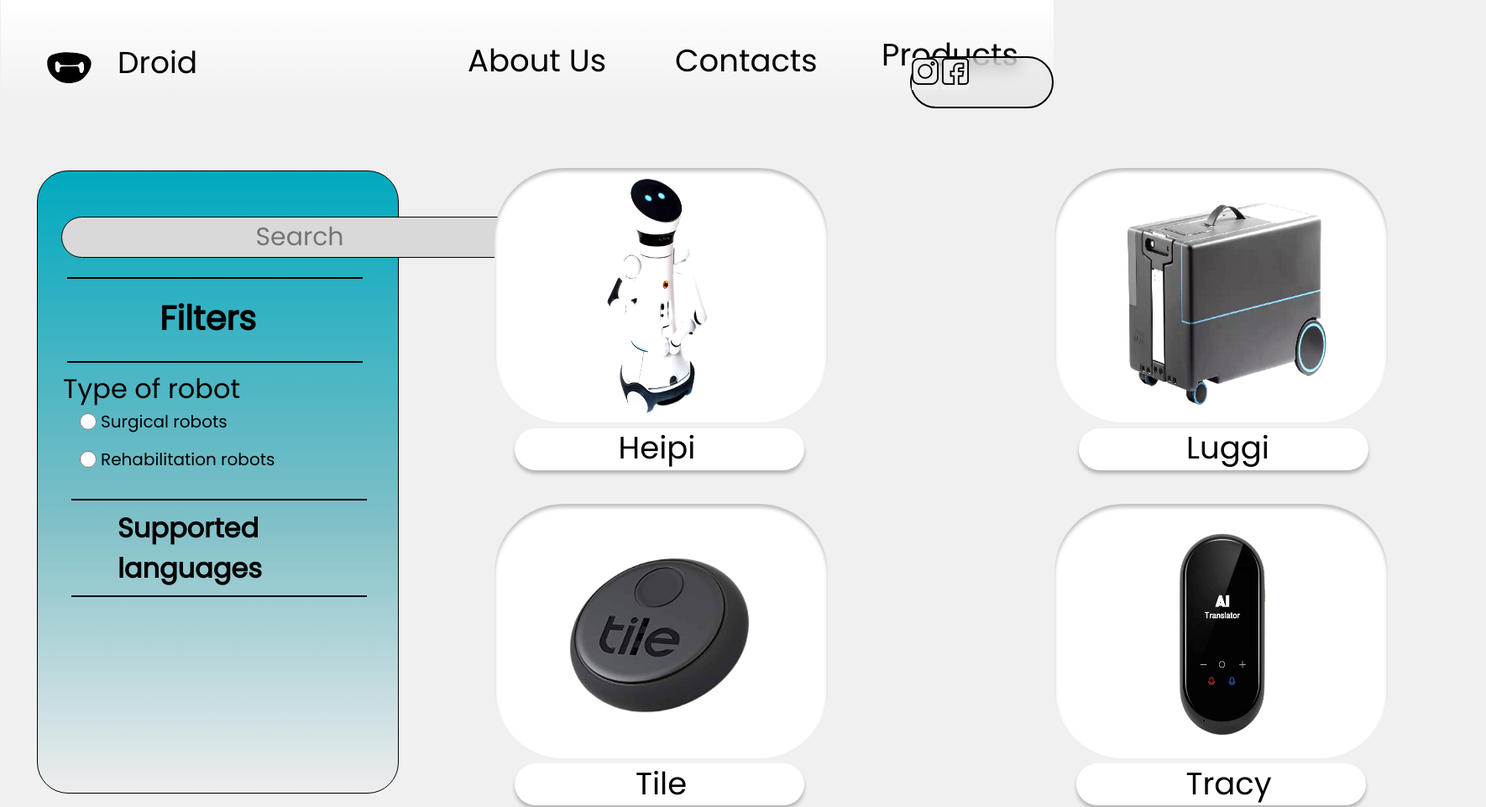
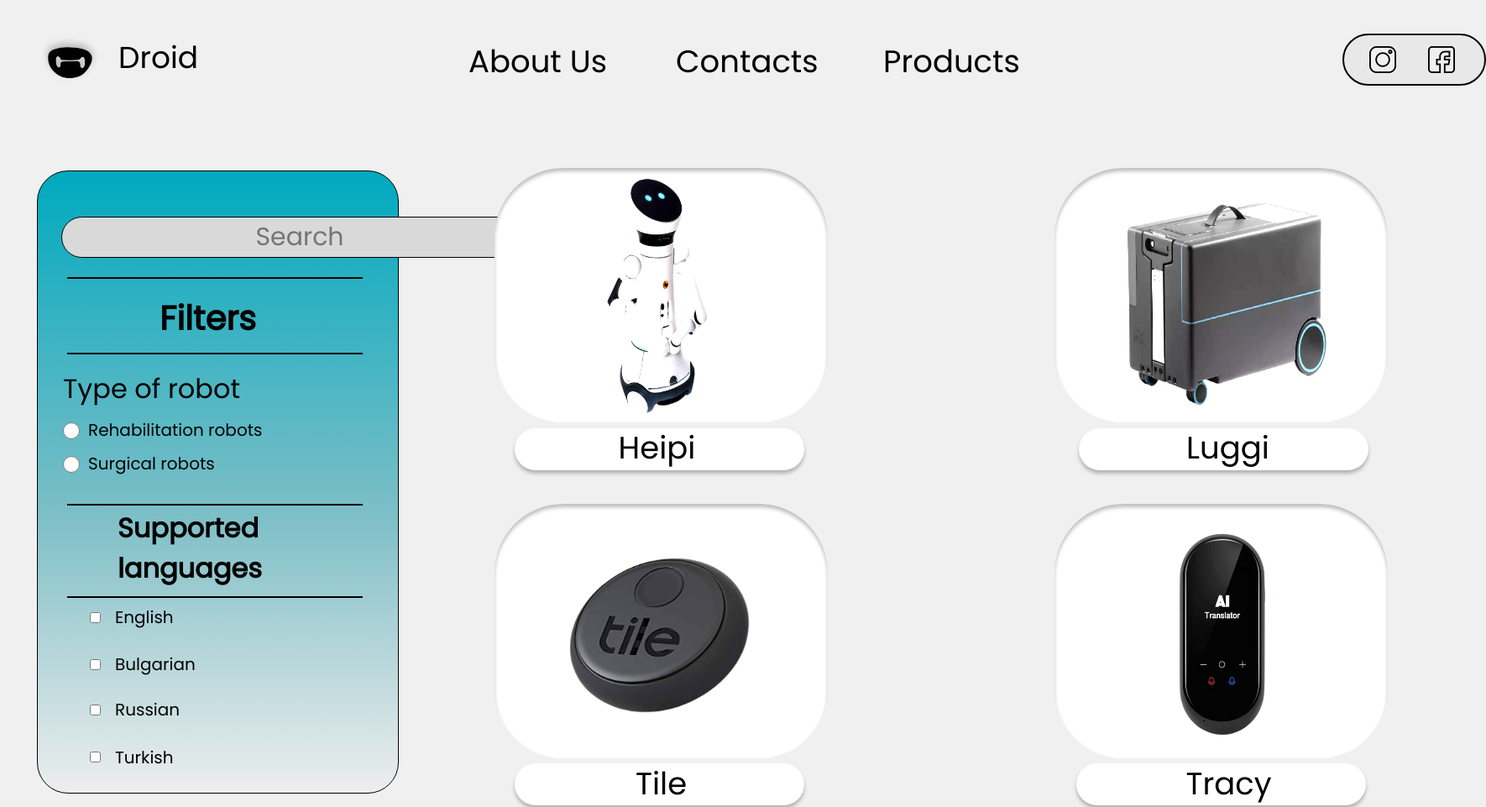
Before and after one commit to IDRaykova22/Droid, a plain HTML site: page pages/products/tourism-businesses.html in a window 1280 px wide. Shown: the whole page at 84% size, 1770 px wide, since content can reach past the window. Drawn offline with Linux system fonts and the light colour scheme.

Commit message:
fixed-serch-bar(Tourism.html)

```diff
--- a/pages/products/tourism-businesses.html
+++ b/pages/products/tourism-businesses.html
@@ -42,6 +42,28 @@
             <div class="filters-options">
                 <h1 class="pick-type">Type of robot</h1>
             </div>
+            <div class="english-check">
+                <input type="checkbox" name="english">
+                <label for="englis">English</label>
+            </div>
+
+            <div class="bulgarian-check">
+                <input type="checkbox" name="bulgarian">
+                <label for="bulgarian">Bulgarian</label>
+            </div>
+
+
+            <div class="russian-check">
+                <input type="checkbox" name="russian">
+                <label for="russian">Russian</label>
+            </div>
+
+            <div class="turkish-check">
+                <input type="checkbox" name="turkish">
+                <label for="turkish">Turkish</label>
+            </div>
+
+        </div>
             <input type="radio" id="type-option1" name="choice" value="option1">
             <label class="Surgical" for="option1">Surgical robots</label>
             <input type="radio" id="type-option2" name="choice" value="option2">
--- a/styles/products/tourism-businesses.css
+++ b/styles/products/tourism-businesses.css
@@ -3,35 +3,44 @@
     background-color: #F0F0F0;
     font-family: 'Poppins', sans-serif;
 }
+
+
 ::selection{
     background-color: black;
     color: white;
 }
+
+
 .navbar{
     box-sizing: border-box;
 
-    position: sticky;
+    position: absolute;
     height: 129px;
     width: 98%;
     left: 1px;
     top: 0px;
-    background: linear-gradient(180deg, #FFFFFF 0%, rgba(255, 255, 255, 0) 100%);
+    background: rgba(255, 255, 255, 0.01);
+    border: 1px solid rgba(255, 255, 255, 0.05);
+    backdrop-filter: blur(3.2px);
 }
+
+
 .navbar>a{
     font-style: normal;
     font-weight: 400;
     font-size: 37px;
-    white-space: nowrap; /*Da sedqt na edin red*/
+    white-space: nowrap; /*da sa na edin red*/
     line-height: 67px;
     text-decoration: none;
     color: #000000;
 
-    position: sticky;
-    background-color: transparent;
+    position: relative;
 }
+
+
 .navbar>a::before {
         content: '';
-      position: sticky;
+        position: absolute;
         width: 100%;
         height: 2px;
         border-radius: 4px;
@@ -41,31 +50,32 @@
         transform-origin: right;
         transform: scaleX(0);
         transition: transform .3s ease-in-out;
-
-      background-color: transparent;
 }
 
 .navbar>a:hover::before {
     transform-origin: left;
     transform: scaleX(1);
-    background-color: transparent;
 }
+
+
 .logo /*Droid Logo*/
 {
-    width: 60px; /* Adjust the width and height as needed */
+    width: 60px;
     height: 55px;
-    background-color: transparent;
     border-radius: 50%;
     object-fit: cover;
     border: none;
     transform: rotate(180deg);
+    filter: drop-shadow(0px 4px 4px rgba(0, 0, 0, 0.25));
 
     position: absolute;
     left: 3.2rem;
     top: 2.8rem;
 
-    user-select: none;
+    background-color: transparent;
 }
+
+
 .logotext /*Droid*/
 {
     position: absolute;
@@ -82,8 +92,9 @@
     user-select: none;
 
     color: #000000;
-    background-color: transparent;
 }
+
+
 .navbar>:nth-child(2) /*About Us*/
 {
     position: absolute;
@@ -92,6 +103,8 @@
     left: 34.75rem;
     top: 2.438rem;
 }
+
+
 .navbar>:nth-child(3) /*Contacts*/
 {
     position: absolute;
@@ -100,18 +113,21 @@
     left: 50.188rem;
     top: 2.438rem;
 }
+
+
 .navbar>:nth-child(4) /*Products*/
 {
-    position: sticky;
+    position: absolute;
     width: 8.375rem;
     height: 4.188rem;
     left: 65.625rem;
     top: 2.438rem;
 }
+
+
 .socialmedias{
     box-sizing: border-box;
-
-    position: sticky;
+    position: absolute;
     width: 171px;
     height: 62px;
     left: 1597px;
@@ -123,14 +139,18 @@
 
     border-radius: 31px;
 }
+
+
 .facebook{
-    position: sticky;
+    position: fixed;
     height: 32px;
     left: 100px;
     top: 13px;
 }
+
+
 .instagram{
-    position: sticky;
+    position: fixed;
     height: 32px;
     left: 30px;
     top: 13px;
@@ -335,7 +355,7 @@
 .filter-heading-separator{
     position: fixed;
     width: 350px;
-    top: 430px;
+    top: 420px;
     left: 80px;
 }
 .filters-first-option{
@@ -367,8 +387,8 @@
 position: absolute;
 width: 20px;
 height: 46px;
-left: 50px;
-top: 275px;
+left: 75px;
+top: 490px;
 
 font-family: 'Poppins';
 font-style: normal;
@@ -383,8 +403,8 @@
     position: absolute;
     width: 20px;
     height: 46px;
-    left: 50px;
-    top: 320px;
+    left: 75px;
+    top: 530px;
 
     font-family: 'Poppins';
     font-style: normal;
@@ -415,21 +435,22 @@
     position: absolute;
     width: 251px;
     height: 46px;
-    left: 75px;
-    top: 321px;
+    left: 105px;
+    top: 490px;
 
     color: black;
     background: transparent;
 }
 .Surgical{
-    top:276px;
+    top:530px;
+    left: 105px;
 }
 .third-separator{
     position: absolute;
     width: 350px;
     height: 0px;
-    left: 40px;
-    top: 390px;
+    left: 80px;
+    top: 600px;
 
     border: 1px solid #000000;
 }
@@ -446,8 +467,8 @@
     position: absolute;
     width: 350px;
     height: 0px;
-    left: 40px;
-    top: 505px;
+    left: 80px;
+    top: 710px;
 
 }
 .rectangle-1{
@@ -660,3 +681,87 @@
     background: none;
 
 }
+.english-check{
+    position:fixed;
+    width: 17px;
+    height: 20px;
+    left: 107px;
+    top: 724px;
+
+    background-color: transparent;
+
+    cursor: pointer;
+}
+
+
+.english-check>label{
+    position:fixed;
+    width: 17px;
+    height: 20px;
+    left: 137px;
+    top: 713px;
+}
+
+
+.bulgarian-check{
+    position:fixed;
+    width: 17px;
+    height: 20px;
+    left: 107px;
+    top: 780px;
+
+    background-color: transparent;
+
+    cursor: pointer;
+}
+
+
+.bulgarian-check>label{
+    position:fixed;
+    width: 157px;
+    height: 49px;
+    left: 137px;
+    top: 769px;
+}
+
+
+.russian-check{
+    position:fixed;
+    width: 17px;
+    height: 20px;
+    left: 107px;
+    top: 834px;
+
+    background-color: transparent;
+    cursor: pointer;
+}
+
+
+.russian-check>label{
+    position:fixed;
+    width: 157px;
+    height: 49px;
+    left: 137px;
+    top: 823px;
+}
+
+
+.turkish-check{
+    position:fixed;
+    width: 17px;
+    height: 20px;
+    left: 107px;
+    top: 890px;
+
+    background-color: transparent;
+    cursor: pointer;
+}
+
+
+.turkish-check>label{
+    position:fixed;
+    width: 157px;
+    height: 49px;
+    left: 137px;
+    top: 880px;
+}
```
Lines whose indentation alone changed are shown as unchanged.
